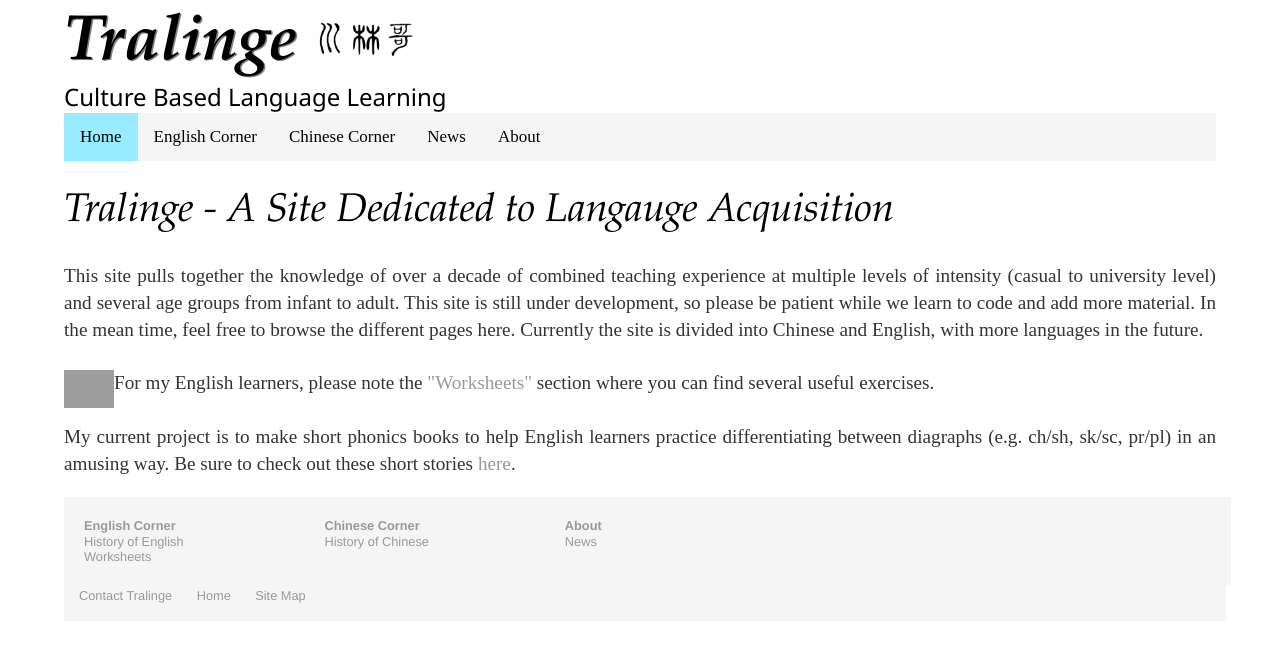
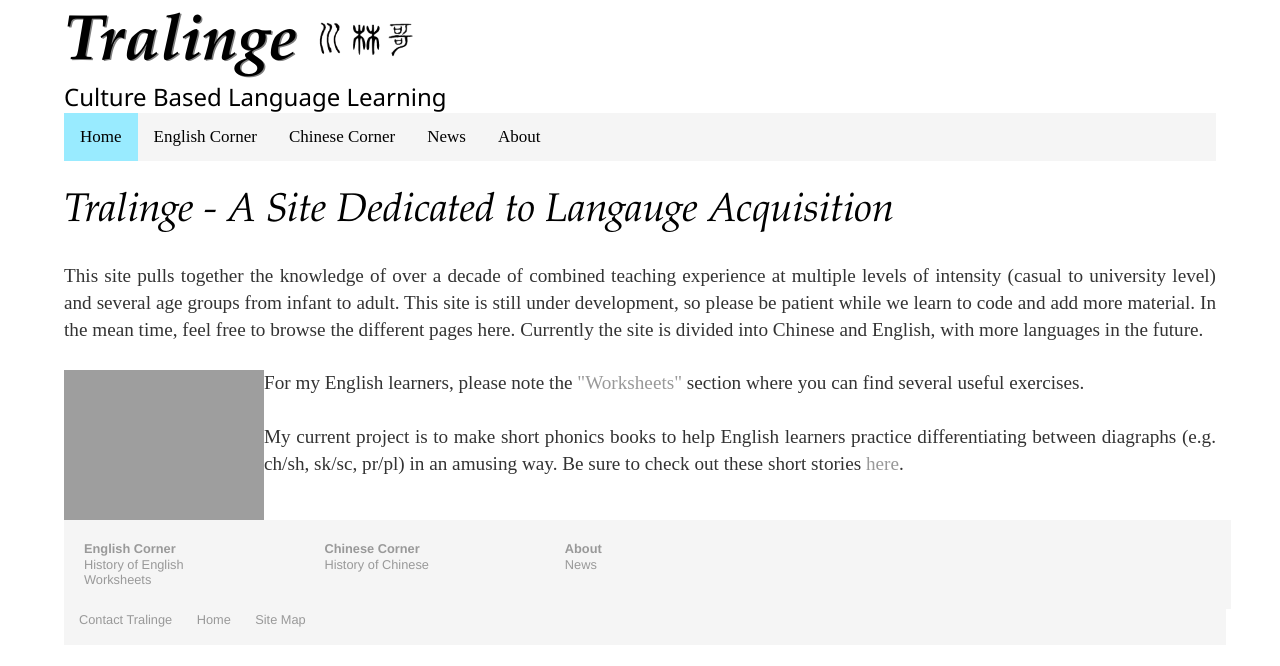
Before and after one commit to Tralinge/tralinge.github.io, a Jekyll site: the page built from index.html, in a window 1280 px wide. Shown: the top 666 px of the page. Built offline with Jekyll 4.4.1, drawn with Linux system fonts in a browser that asks for light colours.

Commit message:
Update index.html

```diff
--- a/index.html
+++ b/index.html
@@ -12,7 +12,7 @@
 		Currently the site is divided into Chinese and English, with more languages
 		in the future.<br><br>
 
-		<img class="lfimg" src="http://www.tralinge.com/english_corner/worksheets/body/Monster Face_A.jpg" width=50px>
+		<img class="lfimg" src="http://www.tralinge.com/english_corner/worksheets/body/Monster Face_A.jpg" width=200px>
 		For my English learners, please note the
 		<a href="https://www.tralinge.com/english_corner/worksheets.html">
 			"Worksheets"</a> section where you can find several useful exercises.<br><br>
```
